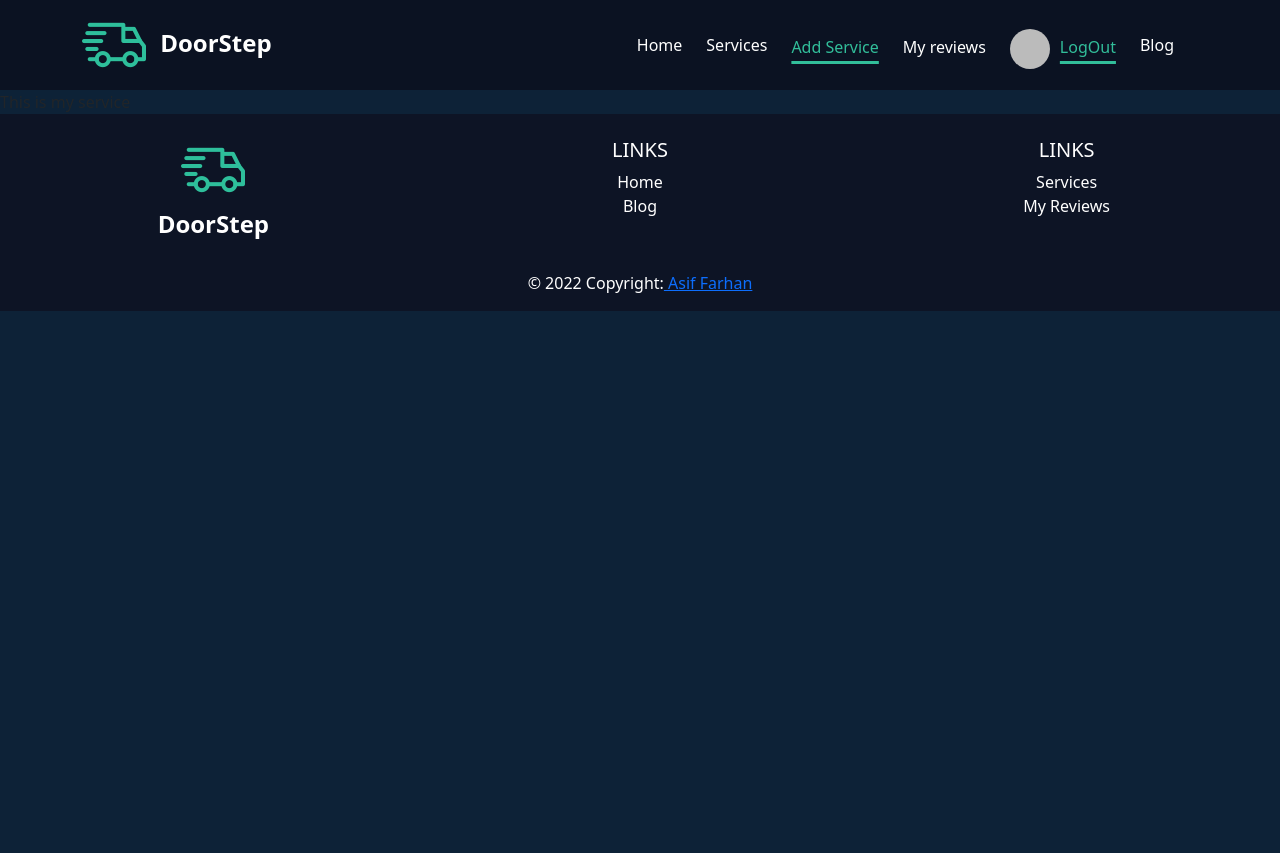
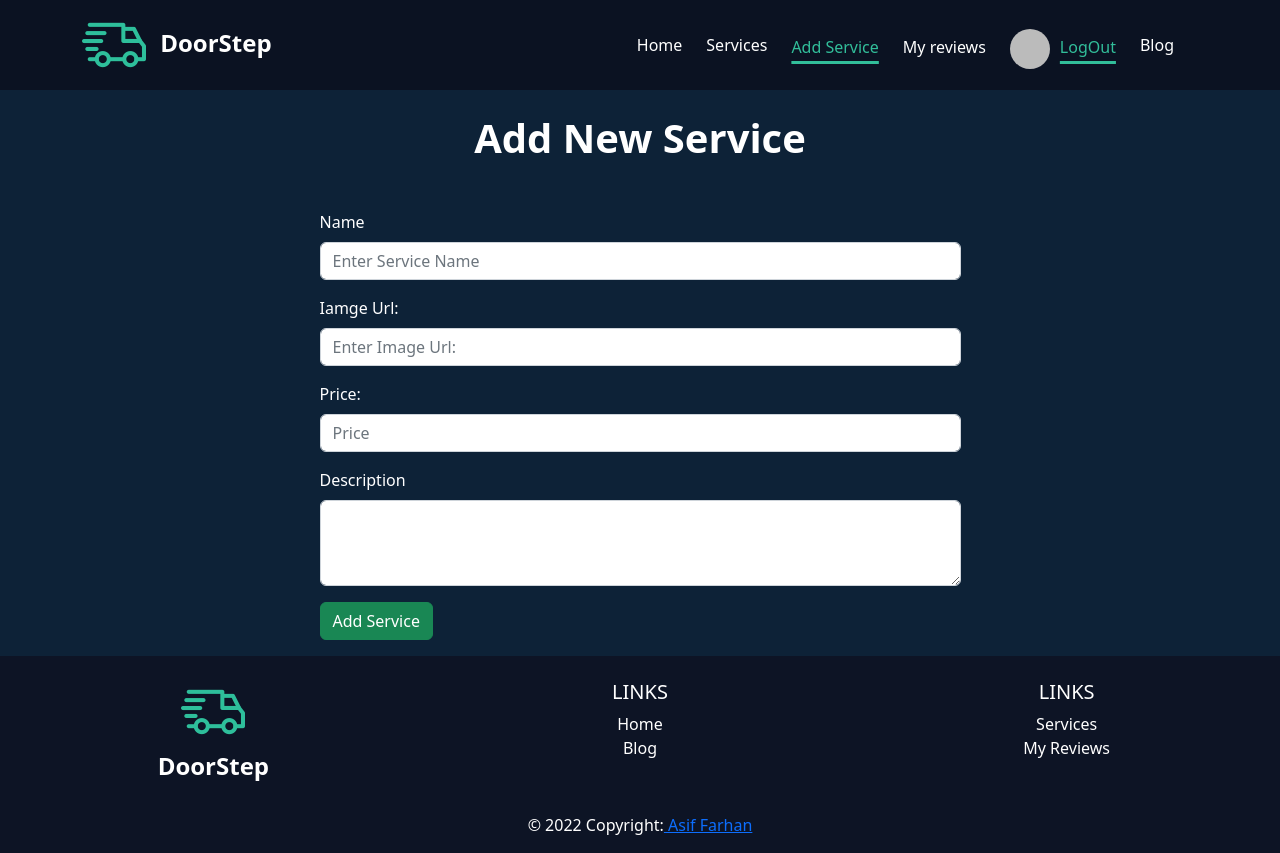
Before and after one commit to farhan407/door-step-client, a React (Create React App) app: page /addservice in a window 1280 px wide. Before the commit the page ends 800 px from the top, so only its background shows below. Built offline with nearby package versions, Linux system fonts and the light colour scheme; no server answers; sample sign-in values are in the browser's storage.

Commit message:
add service added

```diff
--- a/src/Pages/Add Service/AddService.js
+++ b/src/Pages/Add Service/AddService.js
@@ -1,10 +1,67 @@
-import React from 'react';
+import React, { useState } from 'react';
+import { Button, Col, Container, Form, Row } from 'react-bootstrap';
 
 const AddService = () => {
+    const [service, setService] = useState({});
+    const time = new Date();
+    const [currentTime, setcurrentTime] = useState(time);
+
+    const handleAddUser = (event) => {
+        event.preventDefault();
+        console.log(service);
+        fetch("http://localhost:5000/allServices", {
+            method: "POST",
+            headers: {
+                "content-type": "application/json",
+            },
+            body: JSON.stringify(service),
+        })
+            .then((res) => res.json())
+            .then((data) => {
+                if (data.acknowledged) {
+                    alert("User added successfully");
+                    event.target.reset();
+                }
+            });
+    };
+    const handleInputBlur = (event) => {
+        const field = event.target.name;
+        const value = event.target.value;
+        let time = new Date();
+        setcurrentTime(time);
+        const newService = { ...service,currentTime};
+        newService[field] = value;
+        setService(newService);
+    };
     return (
-        <div>
-            This is my service
-        </div>
+        <Container>
+            <h1 className='fw-bold text-white text-center py-4'>Add New Service</h1>
+            <Row>
+                <Col md={10} lg={7} className="mx-auto my-3">
+                    <Form onSubmit={handleAddUser}>
+                        <Form.Group className="mb-3" controlId="formBasicEmail">
+                            <Form.Label className='text-white'>Name</Form.Label>
+                            <Form.Control type="text" name='name' onBlur={handleInputBlur} placeholder="Enter Service Name" />
+                        </Form.Group>
+                        <Form.Group className="mb-3" controlId="formBasicPassword">
+                            <Form.Label className='text-white'>Iamge Url:</Form.Label>
+                            <Form.Control type="text" name='img' onBlur={handleInputBlur} placeholder="Enter Image Url:" />
+                        </Form.Group>
+                        <Form.Group className="mb-3" controlId="formBasicPassword">
+                            <Form.Label className='text-white'>Price:</Form.Label>
+                            <Form.Control type="text" name='price' onBlur={handleInputBlur} placeholder="Price" />
+                        </Form.Group>
+                        <Form.Group className="mb-3" controlId="exampleForm.ControlTextarea1">
+                            <Form.Label className='text-white'>Description</Form.Label>
+                            <Form.Control as="textarea" name='description' onBlur={handleInputBlur} rows={3} />
+                        </Form.Group>
+                        <Button variant="success" type="submit">
+                            Add Service
+                        </Button>
+                    </Form>
+                </Col>
+            </Row>
+        </Container>
     );
 };
 
--- /dev/null
+++ b/src/Pages/Services/ServiceDetails/ServiceDetailsSection/ServiceDetailsSection.js
@@ -0,0 +1,36 @@
+import React from 'react';
+import { Button, Col, Container, Row } from 'react-bootstrap';
+import { useLoaderData } from 'react-router-dom';
+import ReviewsSection from '../../../../Reviews/ReviewsSection';
+
+
+const ServiceDetailsSection = () => {
+    const data = useLoaderData();
+    const { name, img, price, description } = data;
+    return (
+        <Container className='my-3'>
+            <h1 className='text-white text-center fw-bold py-3'>Service In Details</h1>
+            <Container className='my-3'>
+                <Row className='g-3'>
+                    <Col md={6} lg={6}>
+                        <div className='text-center'>
+                            <img className='img-fluid rounded' src={img} alt="" />
+                        </div>
+                    </Col>
+                    <Col md={6} lg={6}>
+                        <div className='description'>
+                            <h1 className='text-white pt-4 pb-2 my-5 fw-bold'>{name}</h1>
+                            <small className='text-white'>{description}</small>
+                            <p className='fw-bold text-white fs-5'>{price}</p>
+                            <Button className='fw-bold my-3 text-white' variant="success">Add to Cart</Button>
+                        </div>
+                    </Col>
+                </Row>
+            </Container>
+            <h1 className='text-white text-center fw-bold py-3'>Customer Reviews</h1>
+            <ReviewsSection></ReviewsSection>
+        </Container>
+    );
+};
+
+export default ServiceDetailsSection;
--- a/src/Pages/Services/ServiceDetails/ServiceDetails.js
+++ b/src/Reviews/ReviewsSection.js
@@ -1,6 +1,6 @@
 import React from 'react';
 
-const ServiceDetails = () => {
+const ReviewsSection = () => {
     return (
         <div>
 
@@ -8,4 +8,4 @@ const ServiceDetails = () => {
     );
 };
 
-export default ServiceDetails;
+export default ReviewsSection;
--- a/src/Routes/Route.js
+++ b/src/Routes/Route.js
@@ -8,6 +8,7 @@ import Home from "../Pages/Home/Home";
 import Login from "../Pages/login/Login";
 import MyReviews from "../Pages/My Reviews/MyReviews";
 import SignUp from "../Pages/Register/SignUp";
+import ServiceDetailsSection from "../Pages/Services/ServiceDetails/ServiceDetailsSection/ServiceDetailsSection";
 import Services from "../Pages/Services/Services";
 import PrivateRoute from "../PrivateRoute/PrivateRoute";
 
@@ -44,6 +45,15 @@ const router = createBrowserRouter([
             }
             ,
             {
+                path:'/services/:id',
+                loader:async({params})=>{
+                    return fetch(`http://localhost:5000/allServices/${params.id}`);
+                }
+                ,
+                element:<ServiceDetailsSection></ServiceDetailsSection>
+            }
+            ,
+            {
                 path:'/reviews',
                 element:<PrivateRoute><MyReviews></MyReviews></PrivateRoute>
             }
```
Also changed, not shown: src/Pages/Services/ServiceDetails/ServiceDetailsSection/ServiceDetailsSection.css (added), src/Reviews/ReviewsSection.css (added).
